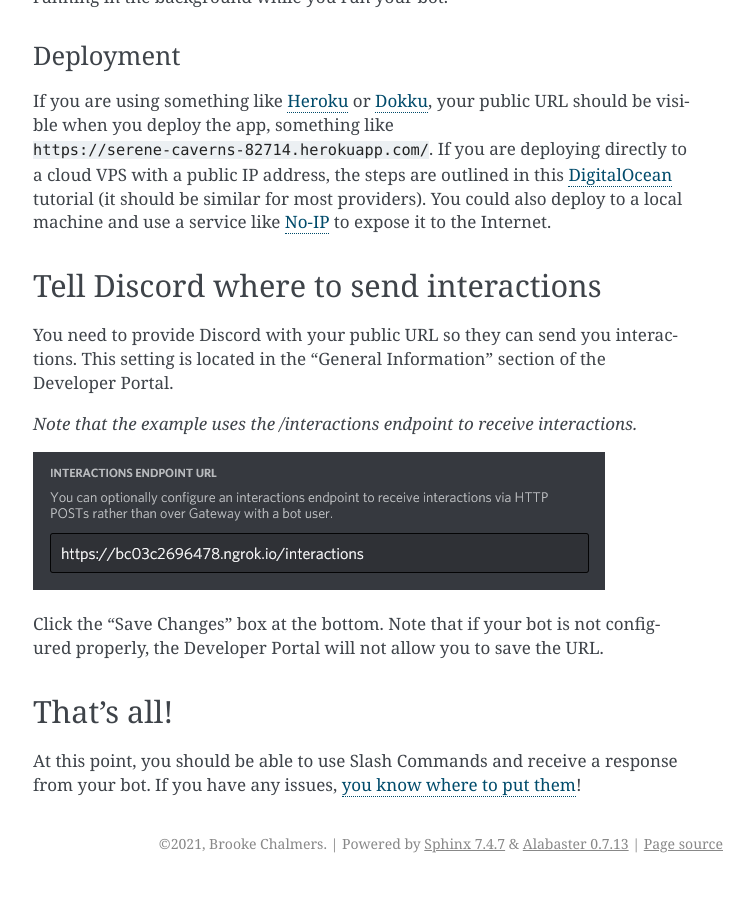
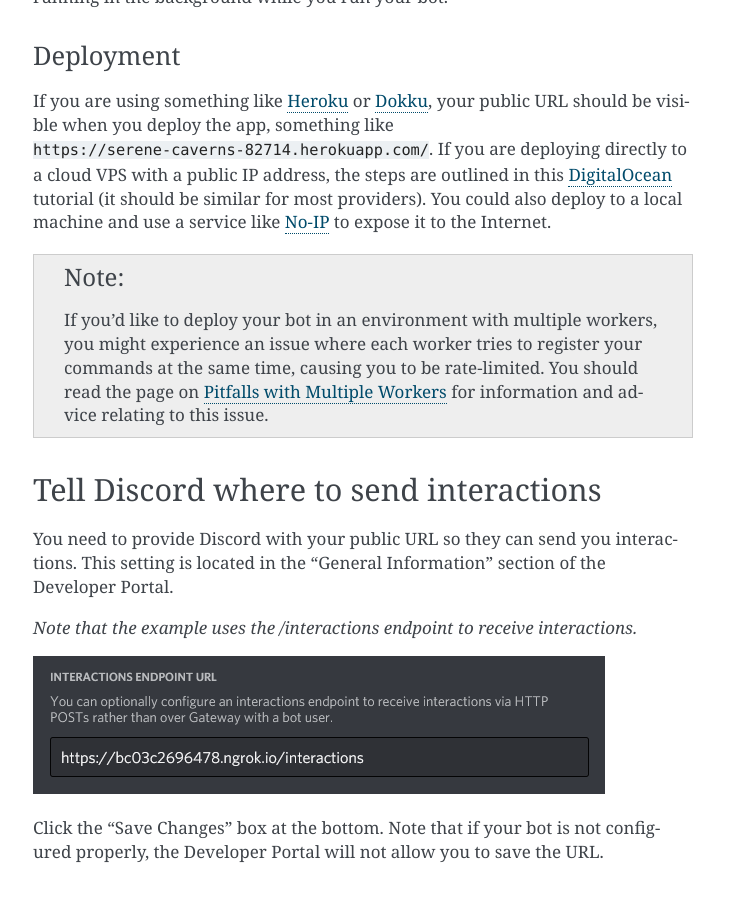
Before and after one commit to breqdev/flask-discord-interactions, a Sphinx documentation site: the page built from docs/botsetup.rst, in a window 1280 px wide and 900 px high, scrolled down 3001 px. Shown: the whole window, without its empty margins (387-1141 px from the left). Built offline with Sphinx 7.4.7, drawn with Linux system fonts in a browser that asks for light colours.

Commit message:
Add links to the workers page in relevant places

```diff
--- a/docs/botsetup.rst
+++ b/docs/botsetup.rst
@@ -95,6 +95,10 @@
 
 If you are using something like `Heroku <https://devcenter.heroku.com/articles/getting-started-with-python>`_ or `Dokku <http://dokku.viewdocs.io/dokku/>`_, your public URL should be visible when you deploy the app, something like ``https://serene-caverns-82714.herokuapp.com/``. If you are deploying directly to a cloud VPS with a public IP address, the steps are outlined in this `DigitalOcean <https://www.digitalocean.com/community/tutorials/how-to-serve-flask-applications-with-gunicorn-and-nginx-on-ubuntu-18-04>`_ tutorial (it should be similar for most providers). You could also deploy to a local machine and use a service like `No-IP <https://www.noip.com/support/knowledgebase/getting-started-with-no-ip-com/>`_ to expose it to the Internet.
 
+
+.. note::
+    If you'd like to deploy your bot in an environment with multiple workers, you might experience an issue where each worker tries to register your commands at the same time, causing you to be rate-limited. You should read the page on :ref:`workers` for information and advice relating to this issue.
+
 Tell Discord where to send interactions
 ---------------------------------------
 
--- a/docs/discord.rst
+++ b/docs/discord.rst
@@ -77,6 +77,9 @@
 
     discord.update_slash_commands(guild_id=os.environ["TESTING_GUILD"])
 
+.. note::
+    If you'd like to deploy your bot in an environment with multiple workers, you might experience an issue where each worker tries to update your commands at the same time, causing you to be rate-limited. You should read the page on :ref:`workers` for information and advice relating to this issue.
+
 Now, like any other Flask app, all that's left to do is:
 
 .. code-block:: python
--- a/docs/tutorials.rst
+++ b/docs/tutorials.rst
@@ -6,3 +6,4 @@
 
     botsetup.rst
     debugging.rst
+    workers.rst
```
Also changed, not shown: docs/workers.rst (+4 -4 lines), 1 other file.
